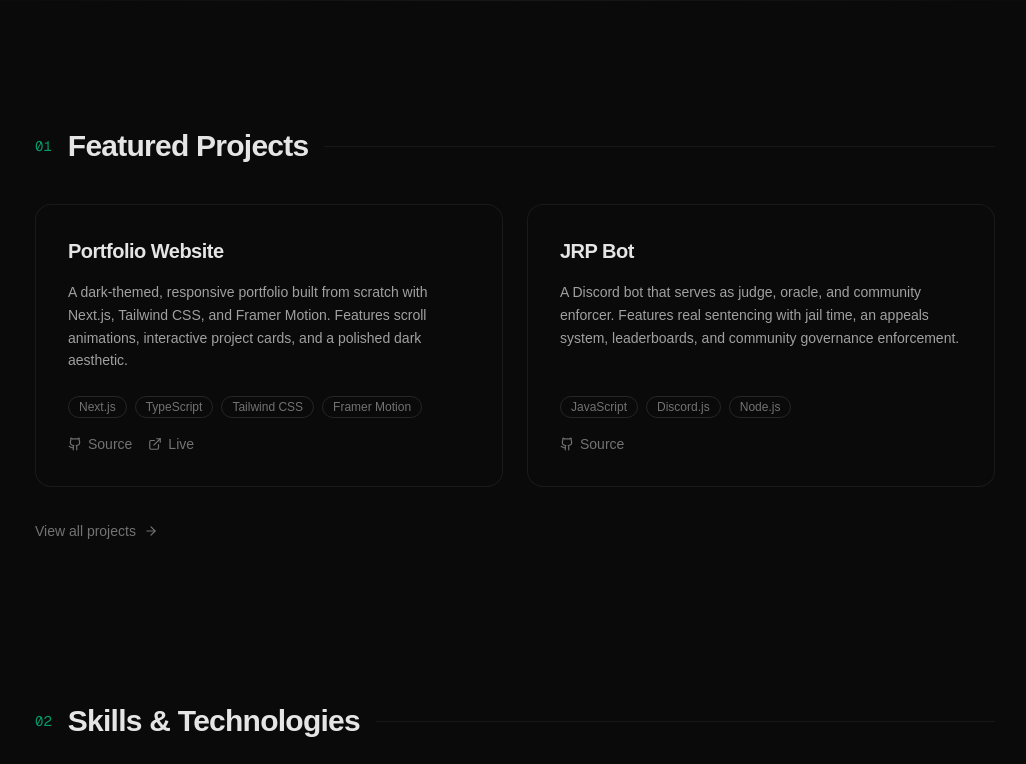
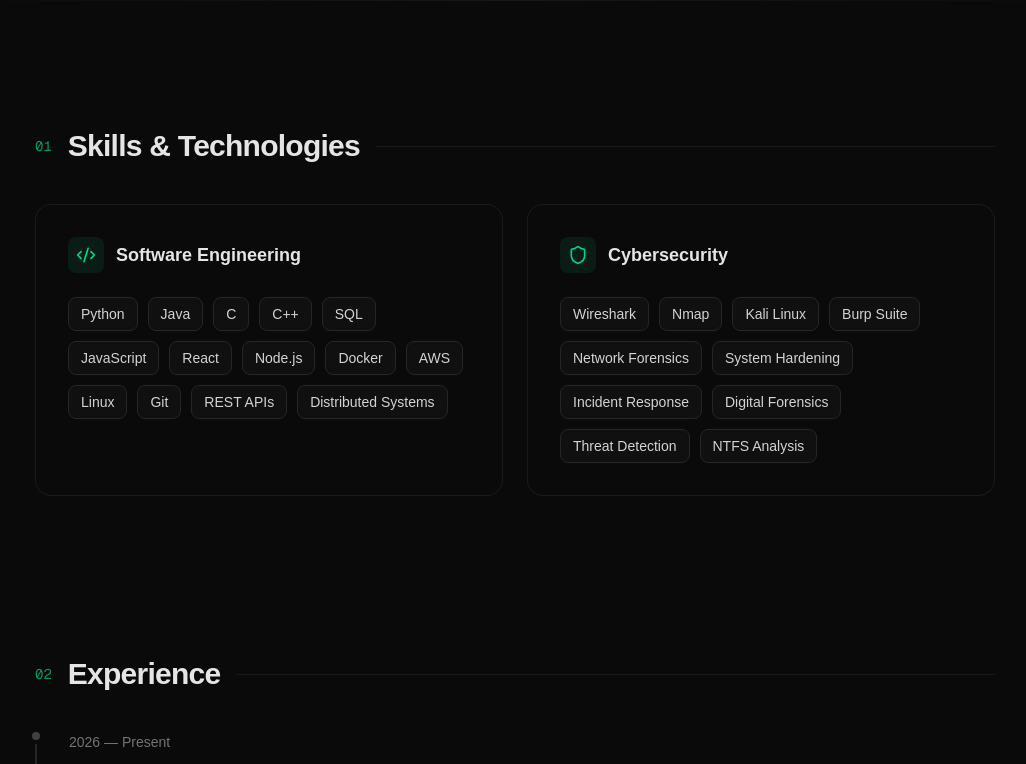
Before and after one commit to rydertetreault/portfolio, a Next.js app: page / in a window 1280 px wide. Shown: the part 800-1564 px from the top of the page, without its empty margins (125-1151 px from the left). Built offline with nearby package versions, Linux system fonts and the light colour scheme.

Commit message:
Remove featured projects section from homepage

```diff
--- a/src/app/page.tsx
+++ b/src/app/page.tsx
@@ -2,12 +2,10 @@
 
 import React, { useEffect, useState } from "react";
 import { motion, useScroll, useTransform, AnimatePresence } from "framer-motion";
-import Link from "next/link";
 import {
   Github,
   Linkedin,
   Mail,
-  ArrowRight,
   ExternalLink,
   Shield,
   Code2,
@@ -24,29 +22,10 @@
    ═══════════════════════════════════════════ */
 
 const navItems = [
-  { id: "projects", label: "Projects" },
   { id: "skills", label: "Skills" },
   { id: "experience", label: "Experience" },
   { id: "education", label: "Education" },
   { id: "contact", label: "Contact" },
-];
-
-const featuredProjects = [
-  {
-    title: "Portfolio Website",
-    description:
-      "A dark-themed, responsive portfolio built from scratch with Next.js, Tailwind CSS, and Framer Motion. Features scroll animations, interactive project cards, and a polished dark aesthetic.",
-    tech: ["Next.js", "TypeScript", "Tailwind CSS", "Framer Motion"],
-    github: "https://github.com/rydertetreault/portfolio",
-    live: "https://rydertetreault.dev",
-  },
-  {
-    title: "JRP Bot",
-    description:
-      "A Discord bot that serves as judge, oracle, and community enforcer. Features real sentencing with jail time, an appeals system, leaderboards, and community governance enforcement.",
-    tech: ["JavaScript", "Discord.js", "Node.js"],
-    github: "https://github.com/rydertetreault/JRP-Bot",
-  },
 ];
 
 const softwareSkills = [
@@ -293,10 +272,10 @@
             className="flex flex-col sm:flex-row items-center justify-center gap-4"
           >
             <button
-              onClick={() => scrollTo("projects")}
+              onClick={() => scrollTo("skills")}
               className="inline-flex items-center gap-2 bg-emerald-500 hover:bg-emerald-400 text-black font-medium px-7 py-3 rounded-xl transition-all duration-300 hover:shadow-lg hover:shadow-emerald-500/20 cursor-pointer w-full sm:w-auto justify-center"
             >
-              View Projects <ArrowRight size={16} />
+              Learn More <ChevronDown size={16} />
             </button>
             <button
               onClick={() => scrollTo("contact")}
@@ -338,31 +317,8 @@
         />
 
         <div className="relative mx-auto max-w-5xl px-6 sm:px-8 py-24 sm:py-32 space-y-32 sm:space-y-40">
-          {/* ─── FEATURED PROJECTS ─── */}
-          <SectionWrapper id="projects" number="01" title="Featured Projects">
-            <div className="grid grid-cols-1 md:grid-cols-2 gap-6">
-              {featuredProjects.map((project, i) => (
-                <ProjectCard key={project.title} project={project} index={i} />
-              ))}
-            </div>
-            <motion.div
-              initial={{ opacity: 0 }}
-              whileInView={{ opacity: 1 }}
-              viewport={{ once: true }}
-              transition={{ delay: 0.3 }}
-              className="mt-8"
-            >
-              <Link
-                href="/projects"
-                className="inline-flex items-center gap-2 text-sm text-neutral-500 hover:text-emerald-400 transition-colors"
-              >
-                View all projects <ArrowRight size={14} />
-              </Link>
-            </motion.div>
-          </SectionWrapper>
-
           {/* ─── SKILLS ─── */}
-          <SectionWrapper id="skills" number="02" title="Skills & Technologies">
+          <SectionWrapper id="skills" number="01" title="Skills & Technologies">
             <div className="grid grid-cols-1 md:grid-cols-2 gap-6">
               <SkillColumn
                 icon={<Code2 size={20} />}
@@ -380,7 +336,7 @@
           </SectionWrapper>
 
           {/* ─── EXPERIENCE ─── */}
-          <SectionWrapper id="experience" number="03" title="Experience">
+          <SectionWrapper id="experience" number="02" title="Experience">
             <div className="space-y-0">
               {experiences.map((exp, i) => (
                 <ExperienceCard key={exp.company} experience={exp} index={i} />
@@ -391,7 +347,7 @@
           {/* ─── EDUCATION & CERTIFICATIONS ─── */}
           <SectionWrapper
             id="education"
-            number="04"
+            number="03"
             title="Education & Certifications"
           >
             <div className="space-y-6">
@@ -477,7 +433,7 @@
           </SectionWrapper>
 
           {/* ─── CONTACT ─── */}
-          <SectionWrapper id="contact" number="05" title="Get in Touch">
+          <SectionWrapper id="contact" number="04" title="Get in Touch">
             <motion.p
               initial={{ opacity: 0, y: 20 }}
               whileInView={{ opacity: 1, y: 0 }}
@@ -602,72 +558,6 @@
   );
 }
 
-function ProjectCard({
-  project,
-  index,
-}: {
-  project: (typeof featuredProjects)[number];
-  index: number;
-}) {
-  return (
-    <motion.div
-      initial={{ opacity: 0, y: 24 }}
-      whileInView={{ opacity: 1, y: 0 }}
-      viewport={{ once: true }}
-      transition={{ duration: 0.5, delay: index * 0.1 }}
-      className="group relative rounded-2xl border border-neutral-800/60 bg-neutral-950/40 hover:border-emerald-500/30 transition-all duration-500 overflow-hidden"
-    >
-      {/* Hover glow */}
-      <div className="absolute inset-0 rounded-2xl bg-gradient-to-br from-emerald-500/[0.03] to-transparent opacity-0 group-hover:opacity-100 transition-opacity duration-500" />
-
-      <div className="relative p-6 sm:p-8 h-full flex flex-col justify-between gap-6">
-        <div className="space-y-4">
-          <h3 className="text-xl font-semibold tracking-tight group-hover:text-emerald-300 transition-colors duration-300">
-            {project.title}
-          </h3>
-          <p className="text-neutral-400 text-sm leading-relaxed">
-            {project.description}
-          </p>
-        </div>
-
-        <div className="space-y-4">
-          <div className="flex flex-wrap gap-2">
-            {project.tech.map((t) => (
-              <span
-                key={t}
-                className="rounded-full border border-neutral-800 px-2.5 py-0.5 text-xs text-neutral-500 group-hover:border-neutral-700 transition-colors"
-              >
-                {t}
-              </span>
-            ))}
-          </div>
-
-          <div className="flex items-center gap-4">
-            <a
-              href={project.github}
-              target="_blank"
-              rel="noreferrer"
-              className="inline-flex items-center gap-1.5 text-sm text-neutral-500 hover:text-emerald-400 transition-colors"
-            >
-              <Github size={14} /> Source
-            </a>
-            {project.live && (
-              <a
-                href={project.live}
-                target="_blank"
-                rel="noreferrer"
-                className="inline-flex items-center gap-1.5 text-sm text-neutral-500 hover:text-emerald-400 transition-colors"
-              >
-                <ExternalLink size={14} /> Live
-              </a>
-            )}
-          </div>
-        </div>
-      </div>
-    </motion.div>
-  );
-}
-
 function SkillColumn({
   icon,
   title,
```
